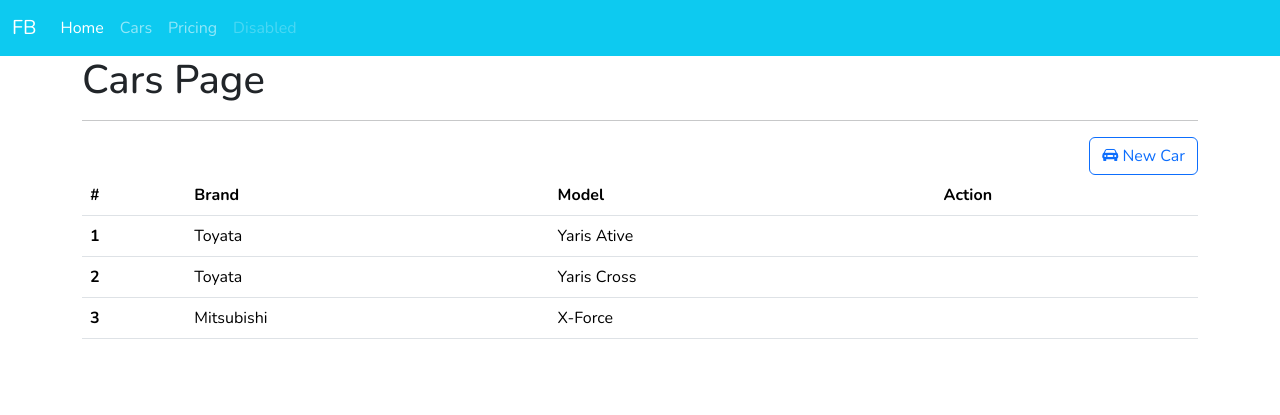
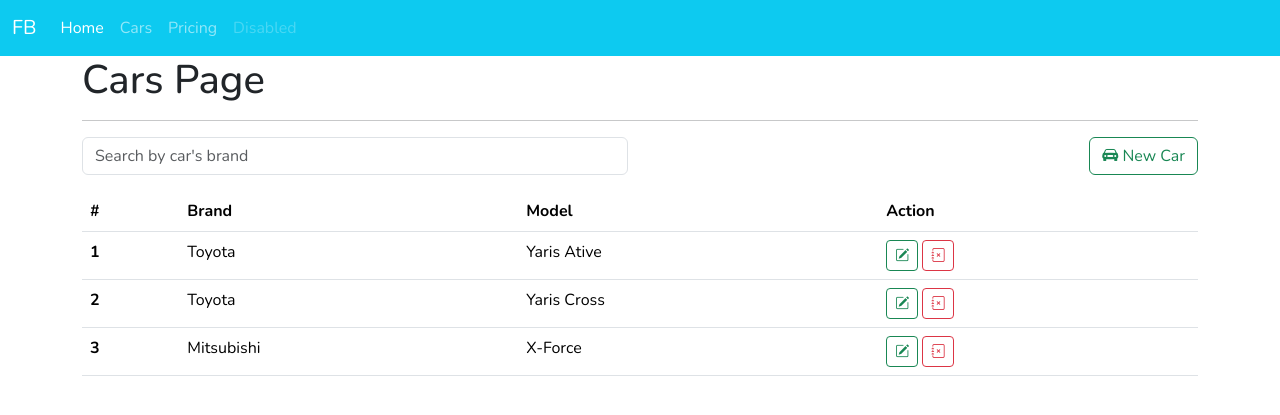
Before and after one commit to Bambiraptor1/flask-bootstrap, a Flask app: page /cars in a window 1280 px wide. Shown: the top 415 px of the page. Run offline with Flask 3, Linux system fonts and the light colour scheme.

Commit message:
add edit_car and search_car template

```diff
--- a/main.py
+++ b/main.py
@@ -1,10 +1,11 @@
-from flask import Flask, render_template, request, redirect, url_for
+from flask import Flask, flash, render_template, request, redirect, url_for
 
 app = Flask(__name__)
+app.secret_key = b'fdgfdgtftgf'
 
 cars = [
-  {'id':1, 'brand': 'Toyata', 'model': 'Yaris Ative', 'year': 2024, 'price': 620000},
-  {'id':2, 'brand': 'Toyata', 'model': 'Yaris Cross', 'year': 2025, 'price': 850000},
+  {'id':1, 'brand': 'Toyota', 'model': 'Yaris Ative', 'year': 2024, 'price': 620000},
+  {'id':2, 'brand': 'Toyota', 'model': 'Yaris Cross', 'year': 2025, 'price': 850000},
   {'id':3, 'brand': 'Mitsubishi', 'model': 'X-Force', 'year': 2025, 'price': 860000}
 ]
 
@@ -28,13 +29,70 @@ def new_car():
     price =int(request.form['price'])
 
     length = len(cars)
-    id = cars[length-1]['id'] + 1
+    if length>0:
+      id = cars[length-1]['id'] + 1
+    else:
+      id = 1
 
     car ={'id':id, 'brand': brand, 'model': model, 'year': year, 'price': price}
 
     cars.append(car)
+    flash('Add new car successfully', 'success')
 
     return redirect(url_for('show_cars'))
 
   return render_template('car/new_car.html',
                         title='New Car Page')
+
+
+@app.route('/cars/<int:id>/edit', methods=['GET','POST'])
+def edit_car(id):
+  for c in cars:
+    if id == c['id']:
+      car = c
+      break
+
+  if request.method == 'POST':     #กดsubmit
+    brand = request.form['brand']
+    model = request.form['model']
+    year = int(request.form['year'])
+    price =int(request.form['price'])
+    # id =int(request.form['id'])
+
+    for car in cars:
+      if id == car['id']:
+        car['brand'] = brand
+        car['model'] = model
+        car['year'] = year
+        car['price'] = price
+        flash('Update car successfully', 'success')
+        break
+
+    return redirect(url_for('show_cars'))
+
+  return render_template('car/edit_car.html',
+                        title='Edit Car Page',
+                        car=car)
+
+@app.route('/cars/<int:id>/delete')
+def delete_car(id):
+  for car in cars:
+    if id == car['id']:
+      cars.remove(car)
+      flash('Delete car successfully', 'success')
+      break
+
+  return redirect(url_for('show_cars'))
+
+
+@app.route('/cars/search')
+def search_car():
+  brand = request.args.get('brand')
+  tmp_cars = []
+  for car in cars:
+    if brand in car['brand']:
+      tmp_cars.append(car)
+
+  return render_template('car/search_cars.html',
+                        title='Search Car Page',
+                        cars=tmp_cars)
--- a/templates/car/cars.html
+++ b/templates/car/cars.html
@@ -9,9 +9,18 @@
     <h1>{{title}}</h1>
     <hr>
     <div class="row">
-      <div class="col"></div>
       <div class="col">
-        <a href="{{url_for('new_car')}}" class="btn btn-outline-primary float-end">
+        <div class="mb-3">
+
+            <input name="brand" type="text" class="form-control" id="brand"
+            placeholder="Search by car's brand"
+            hx-target="#result"
+            hx-get="{{url_for('search_car')}}"
+            hx-trigger="input changed delay:0.5s">
+          </div>
+      </div>
+      <div class="col">
+        <a href="{{url_for('new_car')}}" class="btn btn-outline-success float-end">
           <i class="bi bi-car-front-fill"></i>
           New Car
         </a>
@@ -26,22 +35,24 @@
           <th scope="col">Action</th>
         </tr>
       </thead>
-      <tbody>
+      <tbody id="result">
         {% for car in cars %}
           <tr>
             <th scope="row">{{loop.index}}</th>
             <td>{{car.brand}}</td>
             <td>{{car.model}}</td>
             <td>
-
+              <a href="{{url_for('edit_car', id=car.id)}}" class="btn btn-outline-success btn-sm">
+                <i class="bi bi-pencil-square"></i>
+              </a>
+              <a href="{{url_for('delete_car', id=car.id)}}" class="btn btn-outline-danger btn-sm">
+                <i class="bi bi-journal-x"></i>
+              </a>
             </td>
           </tr>
         {% endfor %}
-
-
-
       </tbody>
-</table>
+    </table>
   </div>
 
 {% endblock %}
--- a/templates/layout.html
+++ b/templates/layout.html
@@ -13,9 +13,22 @@
       font-family: "Nunito","Prompt", sans-serif;
     }
   </style>
+  <script src="https://cdn.jsdelivr.net/npm/htmx.org@2.0.8/dist/htmx.min.js" integrity="sha384-/TgkGk7p307TH7EXJDuUlgG3Ce1UVolAOFopFekQkkXihi5u/6OCvVKyz1W+idaz" crossorigin="anonymous"></script>
 </head>
 <body>
   {% include "navbar.html" %}
+  {% with messages = get_flashed_messages(with_categories=true) %}
+    {% if messages %}
+
+      {% for category, message in messages %}
+        <div class="alert alert-{{category}} alert-dismissible fade show" role="alert">
+          <strong>{{message}}</strong>
+          <button type="button" class="btn-close" data-bs-dismiss="alert" aria-label="Close"></button>
+        </div>
+      {% endfor %}
+
+    {% endif %}
+  {% endwith %}
   {% block content %}{% endblock %}
   <script src="https://cdn.jsdelivr.net/npm/bootstrap@5.3.8/dist/js/bootstrap.bundle.min.js" integrity="sha384-FKyoEForCGlyvwx9Hj09JcYn3nv7wiPVlz7YYwJrWVcXK/BmnVDxM+D2scQbITxI" crossorigin="anonymous"></script>
 </body>
```
Also changed, not shown: templates/car/edit_car.html (added, +47 -0 lines), templates/car/search_cars.html (added, +15 -0 lines).
